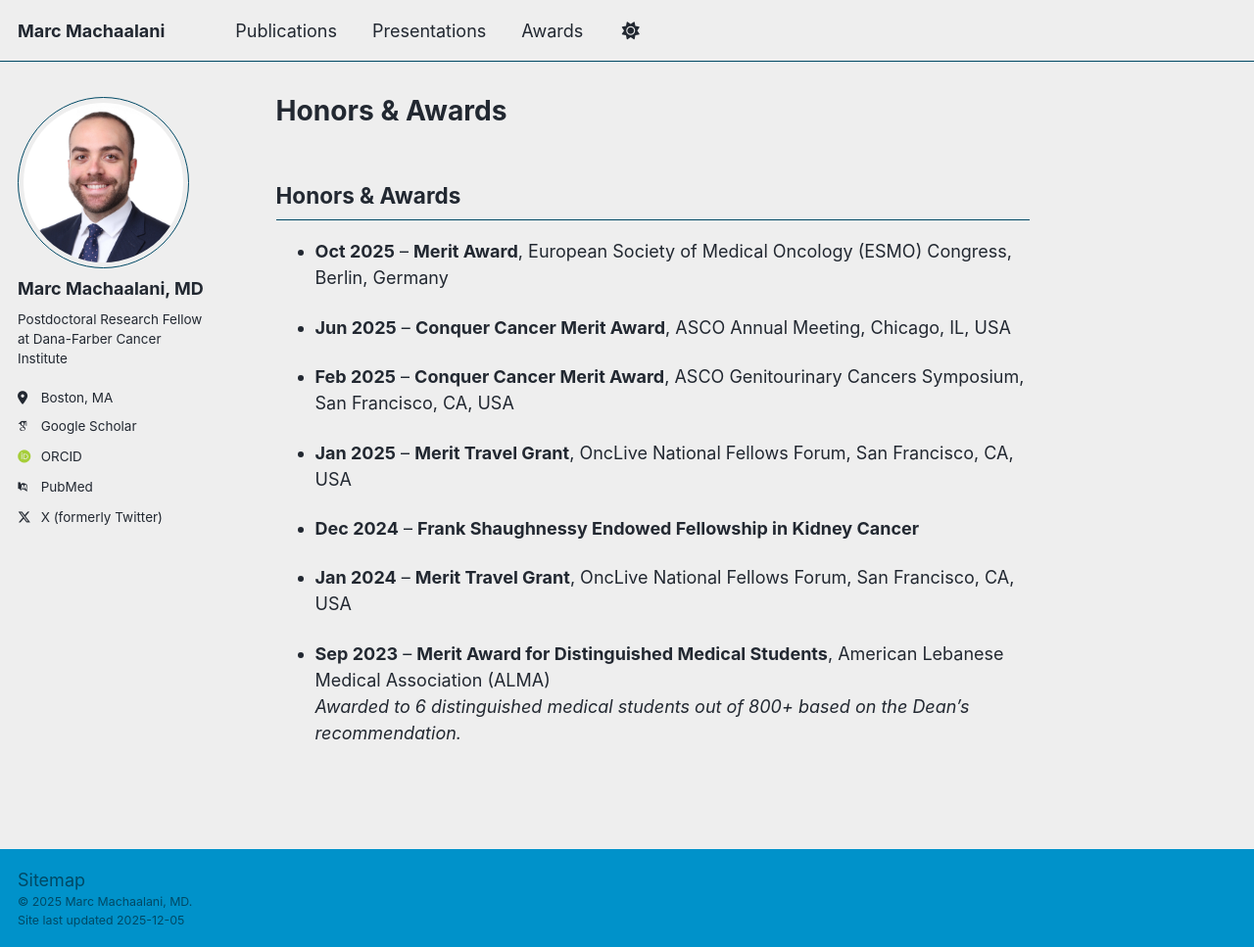
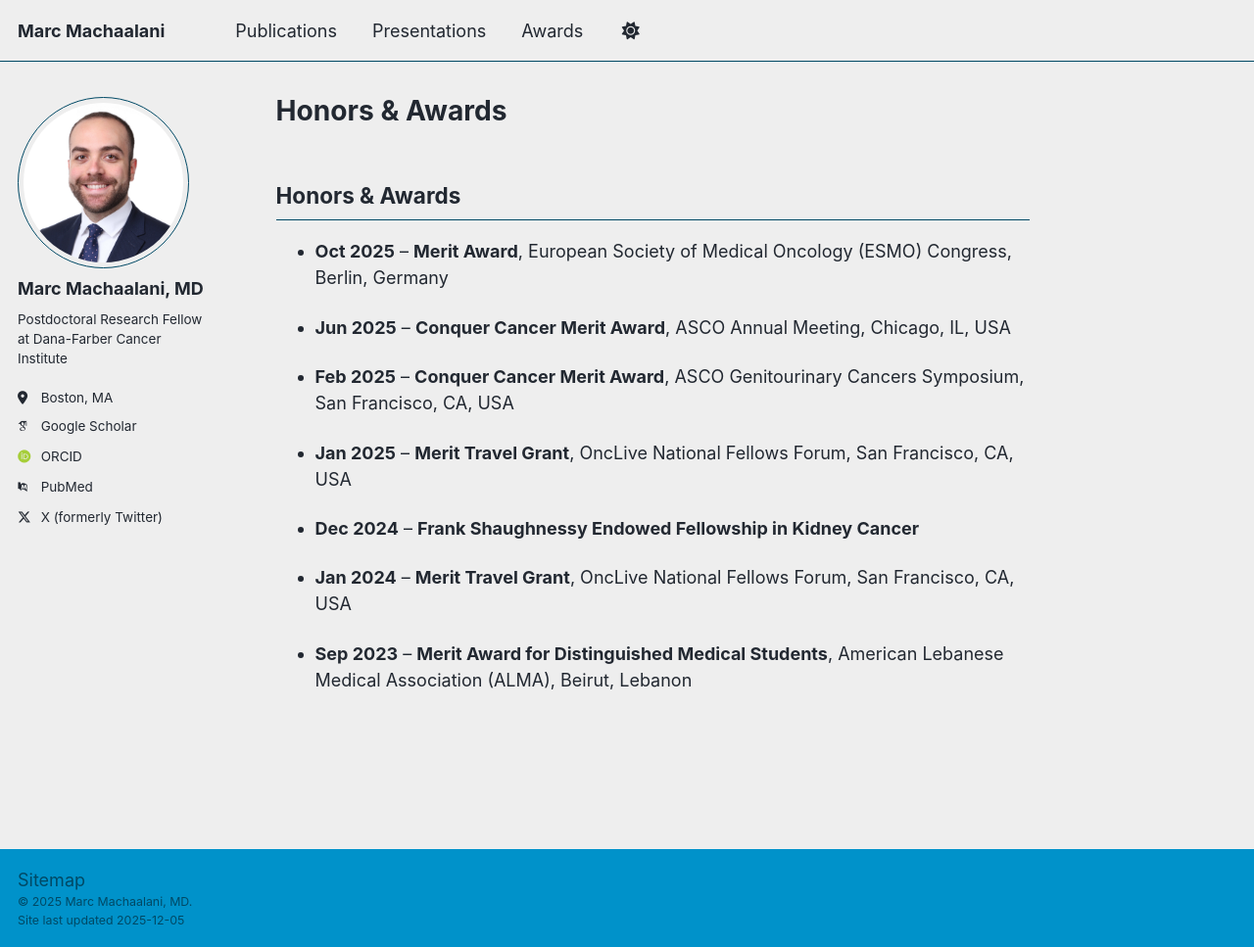
Before and after one commit to MarcMachaalani/marcmachaalani.github.io, a Jekyll site: the page built from _pages/awards.md, in a window 1280 px wide and 967 px high. Shown: the whole window at 98% size. Built offline with Jekyll 4.4.1, drawn with Linux system fonts in a browser that asks for light colours; some web fonts are replaced; our own code applies the rules of GitHub Pages for plain Markdown files; a script bundle is joined from its source files by our own code; library files that are not in the unit come from our copies.

Commit message:
Update awards.md

```diff
--- a/_pages/awards.md
+++ b/_pages/awards.md
@@ -12,5 +12,4 @@
 
 - **Jan 2024** – **Merit Travel Grant**, OncLive National Fellows Forum, San Francisco, CA, USA
 
-- **Sep 2023** – **Merit Award for Distinguished Medical Students**, American Lebanese Medical Association (ALMA)
-  *Awarded to 6 distinguished medical students out of 800+ based on the Dean’s recommendation.*
+- **Sep 2023** – **Merit Award for Distinguished Medical Students**, American Lebanese Medical Association (ALMA), Beirut, Lebanon
```
